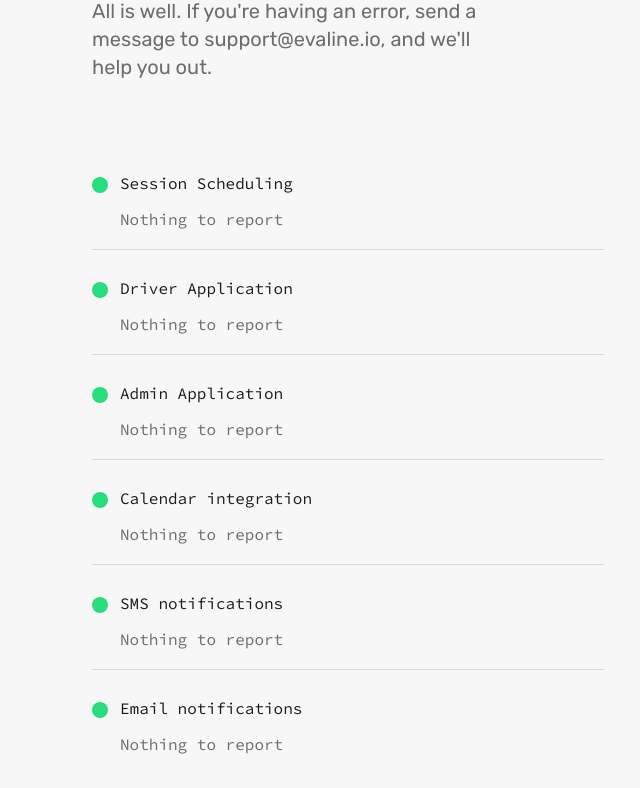
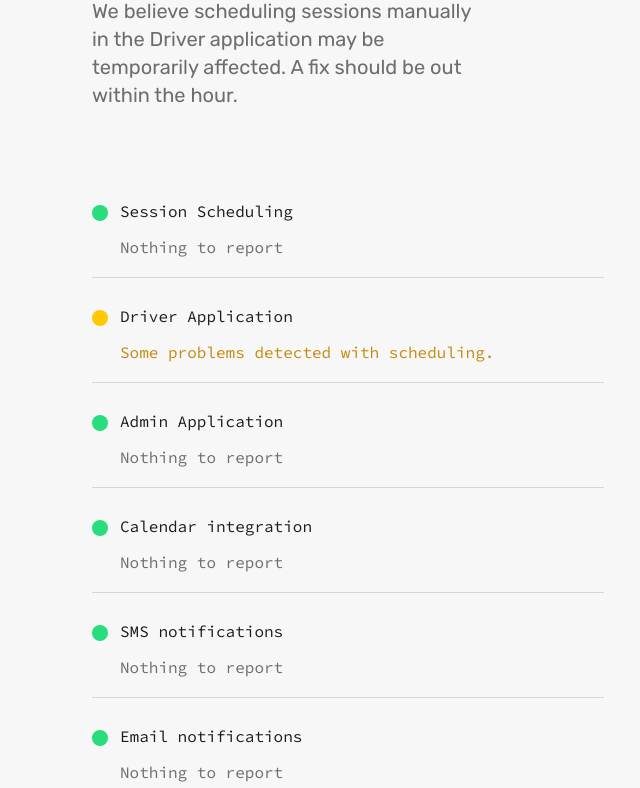
Before and after one commit to evaline-inc/evaline-status, a website: page index.html in a window 1280 px wide. Shown: the part 231-1019 px from the top of the page, without its empty margins (292-932 px from the left). Drawn offline with Linux system fonts and the light colour scheme.

Commit message:
Scheduling issue

```diff
--- a/index.html
+++ b/index.html
@@ -75,7 +75,7 @@
 <script>
   window.onload = function () {
     // Write a general status message here.
-    const generalMessage = `We're experiencing some difficulty the latest deployment of the Driver app. Some scheduling is affected. A fix should be out within the hour.`
+    const generalMessage = `We believe scheduling sessions manually in the Driver application may be temporarily affected. A fix should be out within the hour.`
 
     const services = {
       scheduler: {
@@ -83,8 +83,8 @@
         message: ``
       },
       driver: {
-        status: 0,
-        message: ``
+        status: 1,
+        message: `Some problems detected with scheduling.`
       },
       admin: {
         status: 0,
```
